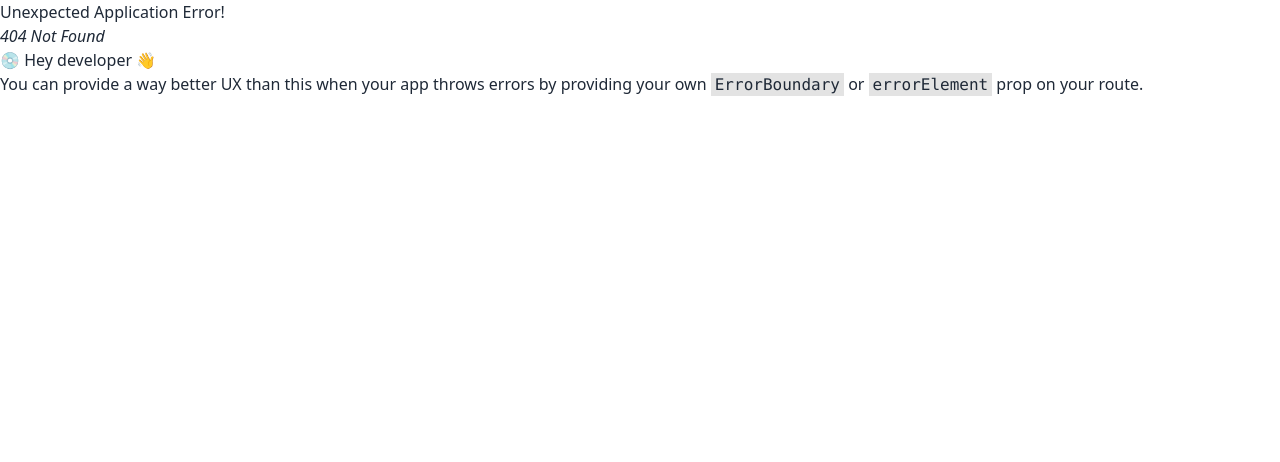
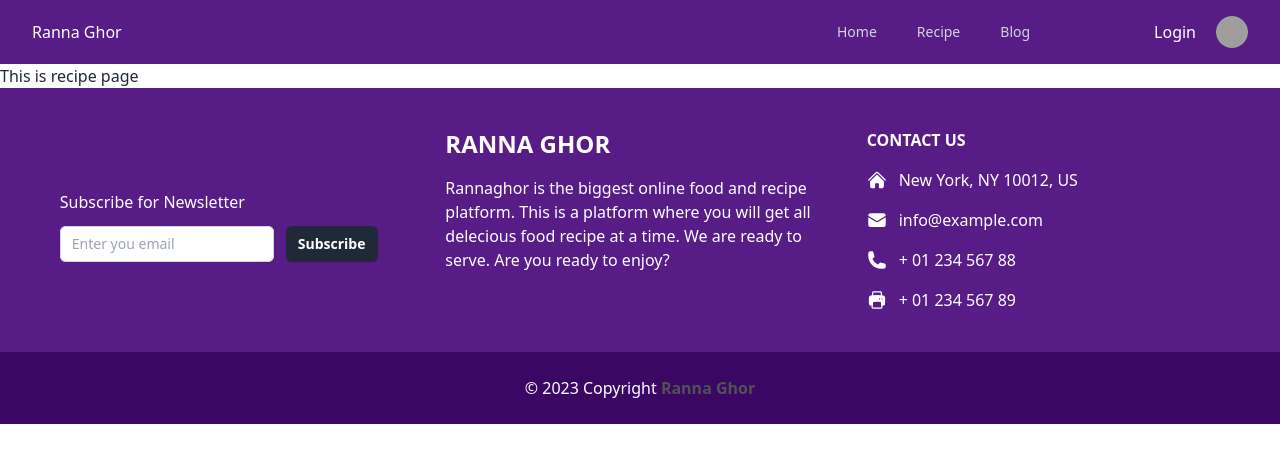
Before and after one commit to mahfuj2406/Ranna-Ghor-Client, a React (Vite) app: page /recipe in a window 1280 px wide. Before the commit this address had no page. Shown: the top 462 px of the page. Built offline with nearby package versions, Linux system fonts and the light colour scheme; no server answers; grey boxes are pictures that could not be loaded.

Commit message:
user state change observer added and log in logout toggle added

```diff
--- a/index.html
+++ b/index.html
@@ -4,7 +4,7 @@
     <meta charset="UTF-8" />
     <link rel="icon" type="image/svg+xml" href="/vite.svg" />
     <meta name="viewport" content="width=device-width, initial-scale=1.0" />
-    <title>Vite + React</title>
+    <title>Ranna Ghor</title>
   </head>
   <body>
     <div id="root"></div>
--- a/src/components/Header/Header.jsx
+++ b/src/components/Header/Header.jsx
@@ -1,7 +1,16 @@
-import React from 'react';
+import React, { useContext } from 'react';
 import { Link } from 'react-router-dom';
+import { AuthContext } from '../../providers/AuthProviders';
 
 const Header = () => {
+
+    const { user, logOut } = useContext(AuthContext);
+
+    const handleLogOut = () =>{
+        logOut()
+        .then(()=>{})
+        .catch(error => console.error(error))
+    }
     return (
         <div>
             <nav className="bg-purple-900">
@@ -24,15 +33,24 @@ const Header = () => {
                             <div className="hidden sm:ml-6 sm:block">
                                 <div className="flex space-x-4">
                                     <Link to="/" className="text-gray-300 hover:bg-gray-700 hover:text-white rounded-md px-3 py-2 text-sm font-medium" >Home</Link>
+                                    <Link to="/recipe" className="text-gray-300 hover:bg-gray-700 hover:text-white rounded-md px-3 py-2 text-sm font-medium">Recipe</Link>
                                     <Link  className="text-gray-300 hover:bg-gray-700 hover:text-white rounded-md px-3 py-2 text-sm font-medium">Blog</Link>
+
                                 </div>
                             </div>
                         </div>
                         <div className="absolute inset-y-0 right-0 flex items-center pr-2 sm:static sm:inset-auto sm:ml-6 sm:pr-0">
-                            <Link to="/login" className="rounded p-2 p-1 text-white hover:text-white focus:outline-none focus:ring-2 focus:ring-white focus:ring-offset-2 focus:ring-offset-gray-800">Login </Link>
+                        {
+                                        user ?
+                                        <>
+                                        <button onClick={handleLogOut} className="rounded p-2 p-1 text-white hover:text-white focus:outline-none focus:ring-2 focus:ring-white focus:ring-offset-2 focus:ring-offset-gray-800">Log Out</button>
+                                        </> :
+                                        <Link to="/login" className="rounded p-2 p-1 text-white hover:text-white focus:outline-none focus:ring-2 focus:ring-white focus:ring-offset-2 focus:ring-offset-gray-800">Login </Link>
+                        }
+
 
                             {/* <!-- Profile --> */}
-                            <div className="relative ml-3">
+                            <div className="relative ml-3" title={user && `${user.email}`}>
                                 <div className="flex rounded-full bg-gray-800 text-sm focus:outline-none focus:ring-2 focus:ring-white focus:ring-offset-2 focus:ring-offset-gray-800">
                                         <img className="h-8 w-8 rounded-full" src="https://images.unsplash.com/photo-1472099645785-5658abf4ff4e?ixlib=rb-1.2.1&ixid=eyJhcHBfaWQiOjEyMDd9&auto=format&fit=facearea&facepad=2&w=256&h=256&q=80" alt="" />
                                 </div>
--- /dev/null
+++ b/src/components/Recipe/Recipe.jsx
@@ -0,0 +1,11 @@
+import React from 'react';
+
+const Recipe = () => {
+    return (
+        <div>
+            <h1>This is recipe page</h1>
+        </div>
+    );
+};
+
+export default Recipe;
--- a/src/main.jsx
+++ b/src/main.jsx
@@ -11,6 +11,7 @@ import Login from './components/Login/Login';
 import Home from './components/Home/Home';
 import Register from './components/Register/Register';
 import AuthProviders from './providers/AuthProviders';
+import Recipe from './components/Recipe/Recipe';
 
 const router = createBrowserRouter([
   {
@@ -28,6 +29,10 @@ const router = createBrowserRouter([
       {
         path: '/register',
         element: <Register></Register>
+      },
+      {
+        path: '/recipe',
+        element: <Recipe></Recipe>
       }
     ]
   },
--- a/src/providers/AuthProviders.jsx
+++ b/src/providers/AuthProviders.jsx
@@ -1,5 +1,5 @@
-import React, { Children, createContext, useState } from 'react';
-import { createUserWithEmailAndPassword, getAuth, signInWithEmailAndPassword } from "firebase/auth";
+import React, { Children, createContext, useEffect, useState } from 'react';
+import { createUserWithEmailAndPassword, getAuth, onAuthStateChanged, signInWithEmailAndPassword, signOut } from "firebase/auth";
 import app from '../firebase/firebase.config';
 
 export const AuthContext = createContext(null);
@@ -22,10 +22,27 @@ const AuthProviders = ({ children }) => {
         return signInWithEmailAndPassword(auth, email, password);
     }
 
+    const logOut =() =>{
+        return signOut(auth);
+    }
+
+    useEffect(()=>{
+        const unsubscribe = onAuthStateChanged(auth, currentUser=>{
+            console.log('auth state change', currentUser);
+            setUser(currentUser);
+        });
+
+        return () =>{
+            unsubscribe();
+        }
+    }, [])
+
+
     const authInfo = {
         user,
         createUser,
         userSignIn,
+        logOut
     }
 
     return (
```
